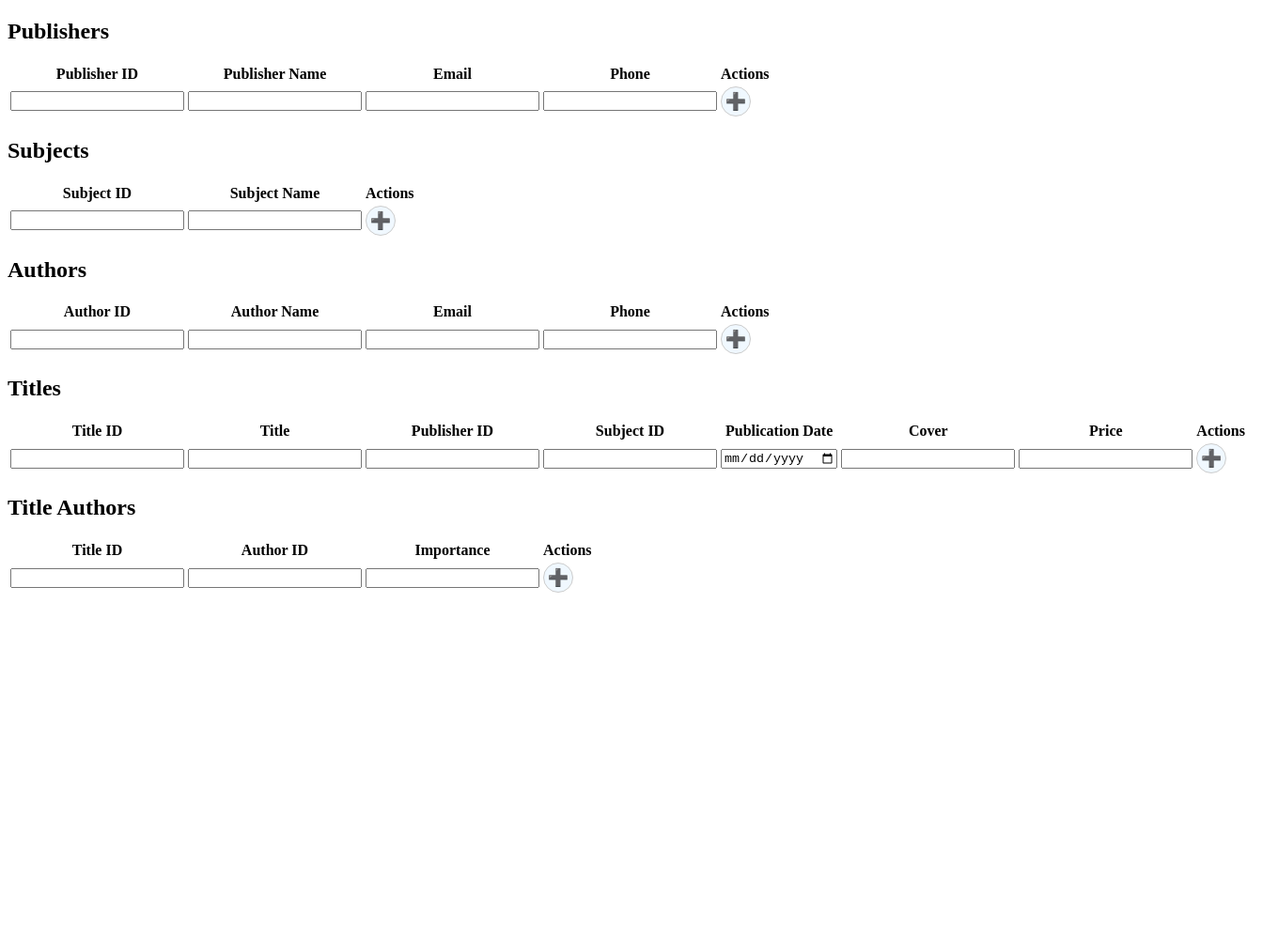
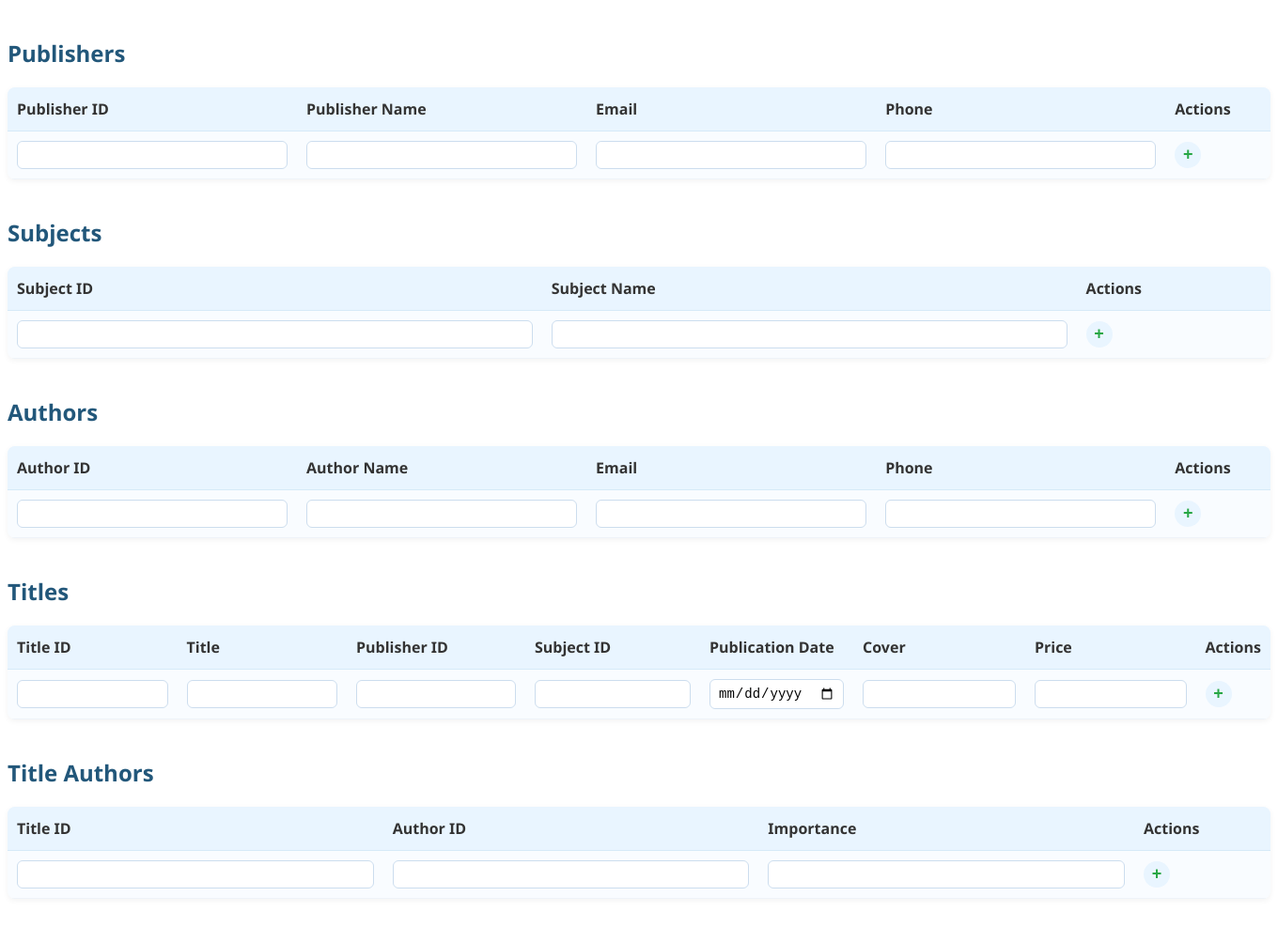
Before and after one commit to ladalar/bookCRUD, a Flask app: page / in a window 1360 px wide. Shown: the whole page at 94% size. Before the commit the page ends 800 px from the top, so only its background shows below. Run offline with Flask 3, Linux system fonts and the light colour scheme; data that the repository does not hold is empty.

Commit message:
finalized UI

```diff
--- a/templates/index.html
+++ b/templates/index.html
@@ -4,11 +4,11 @@
     <title>CRUD Tables</title>
     <style>
         .circle-btn {
-            width: 32px;
-            height: 32px;
+            width: 28px;
+            height: 28px;
             border-radius: 50%;
-            background-color: #f0f8ff;
-            border: 1px solid #ccc;
+            background-color: #e9f5ff;
+            border: none;
             color: #28a745;
             font-size: 18px;
             font-weight: bold;
@@ -27,6 +27,109 @@
         .circle-btn:active {
             transform: scale(0.95);
         }
+
+        .delete-btn {
+            width: 28px;
+            height: 28px;
+            border-radius: 50%;
+            background-color: #e9f5ff;
+            border: none;
+            color: #d30404;
+            font-size: 18px;
+            font-weight: bold;
+            cursor: pointer;
+            transition: background-color 0.2s, transform 0.2s;
+            display: flex;
+            align-items: center;
+            justify-content: center;
+        }
+
+        .delete-btn:hover {
+            background-color: #edd4d4;
+            transform: scale(1.1);
+        }
+
+        .delete-btn:active {
+            transform: scale(0.95);
+        }
+        table {
+            width: 100%;
+            border-collapse: separate;
+            border-spacing: 0;
+            margin-bottom: 30px;
+            font-family: 'Segoe UI', sans-serif;
+            background-color: #f9fcff;
+            border-radius: 8px;
+            overflow: hidden;
+            box-shadow: 0 2px 6px rgba(0, 0, 0, 0.05);
+        }
+
+        thead {
+            background-color: #e9f5ff;
+        }
+
+        thead th {
+            padding: 12px 10px;
+            font-weight: 600;
+            color: #333;
+            text-align: left;
+            border-bottom: 1px solid #d6eaf8;
+        }
+
+        tbody td {
+            padding: 10px;
+            border-bottom: 1px solid #eef3f9;
+        }
+
+        tbody tr:hover {
+            background-color: #f0f8ff;
+        }
+
+        input[type="text"],
+        input[type="email"],
+        input[type="number"],
+        input[type="tel"],
+        input[type="date"] {
+            width: 100%;
+            padding: 6px 8px;
+            border: 1px solid #ccddee;
+            border-radius: 6px;
+            font-size: 14px;
+            box-sizing: border-box;
+        }
+
+        h2 {
+            font-family: 'Segoe UI', sans-serif;
+            color: #22577a;
+            margin-top: 40px;
+        }
+
+        .edit-btn {
+            width: 28px;
+            height: 28px;
+            border-radius: 50%;
+            background-color: #f0f8ff;
+            border: none;
+            color: #22577a;
+            font-size: 16px;
+            font-weight: bold;
+            cursor: pointer;
+            transition: background-color 0.2s, transform 0.2s;
+            display: flex;
+            align-items: center;
+            justify-content: center;
+            margin-left: auto;
+        }
+
+        .edit-btn:hover {
+            background-color: #bfd3e8;
+            transform: scale(1.1);
+        }
+
+        .edit-btn:active {
+            transform: scale(0.95);
+        }
+
 
     </style>
 </head>
@@ -161,13 +264,13 @@
         function createEditableCell(endpoint, ID, field, value) {
             return `
                 <td>
-                    <div style="display: flex; align-items: center; gap: 6px;">
+                    <div style="display: flex; align-items: center; justify-content: space-between; gap: 6px;">
                         <span class="display-text">${value}</span>
                         <input class="edit-input" type="text" value="${value}" style="display: none;"
                             data-endpoint="${endpoint}" data-id="${encodeURIComponent(JSON.stringify(ID))}" data-field="${field}"
                             onblur="finishEdit(this)" onkeydown="handleKey(event, this)">
                         <button class="edit-btn" onclick="startEdit(this)"
-                            style="background: none; border: none; cursor: pointer;">✏️</button>
+                            style="background: none; border: none; cursor: pointer;">🖉</button>
                     </div>
                 </td>
             `;
@@ -257,7 +360,9 @@
 
                 const actionCell = document.createElement('td');
                 const deleteBtn = document.createElement('button');
-                deleteBtn.textContent = 'Delete';
+                deleteBtn.innerHTML = '-';
+                deleteBtn.classList.add('delete-btn');
+
                 deleteBtn.onclick = () =>
                     deleteItem(endpoint, keys, () => fetchAndRenderTable(endpoint, tableBodyId, fields));
                 actionCell.appendChild(deleteBtn);
@@ -276,7 +381,7 @@
             // Add a cell for the add button
             const addCell = document.createElement('td');
             const addBtn = document.createElement('button');
-            addBtn.innerHTML = '➕';
+            addBtn.innerHTML = '+';
             addBtn.classList.add('add-btn', 'circle-btn');
             addBtn.dataset.entity = tableBodyId;
             addCell.appendChild(addBtn);
```
